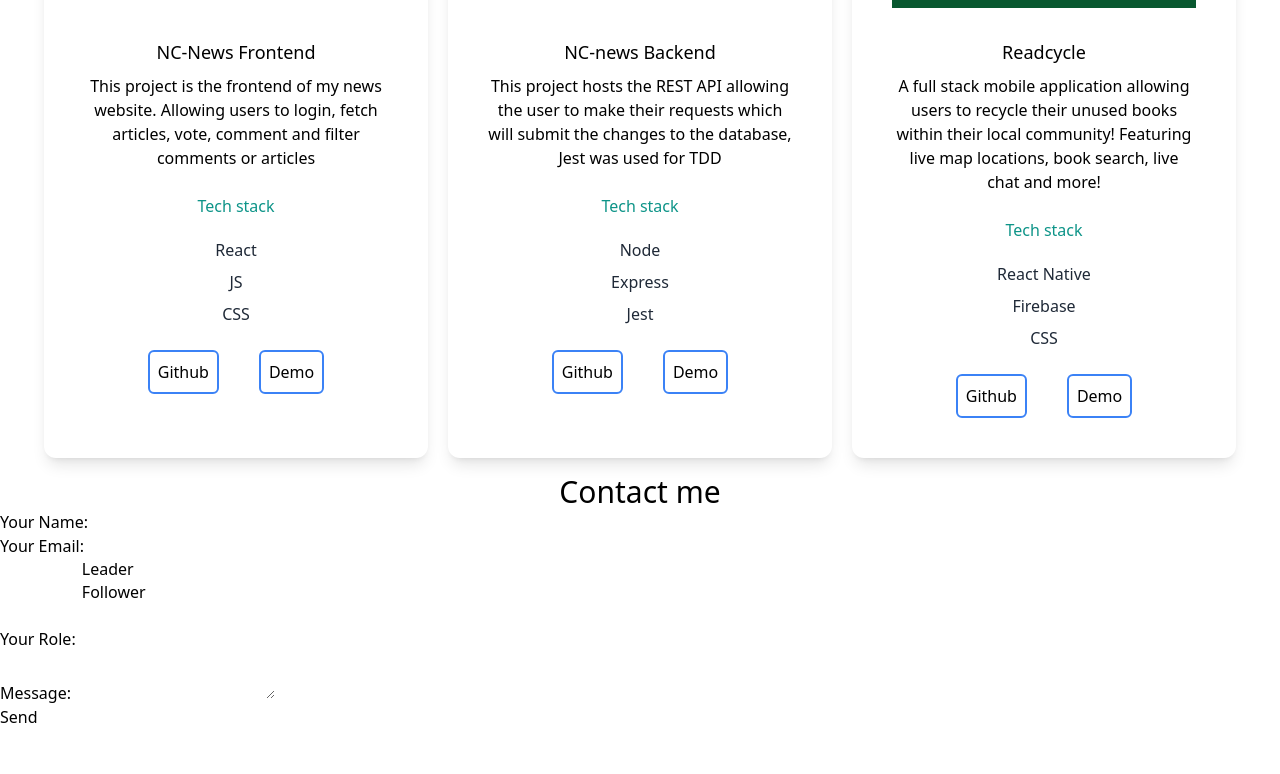
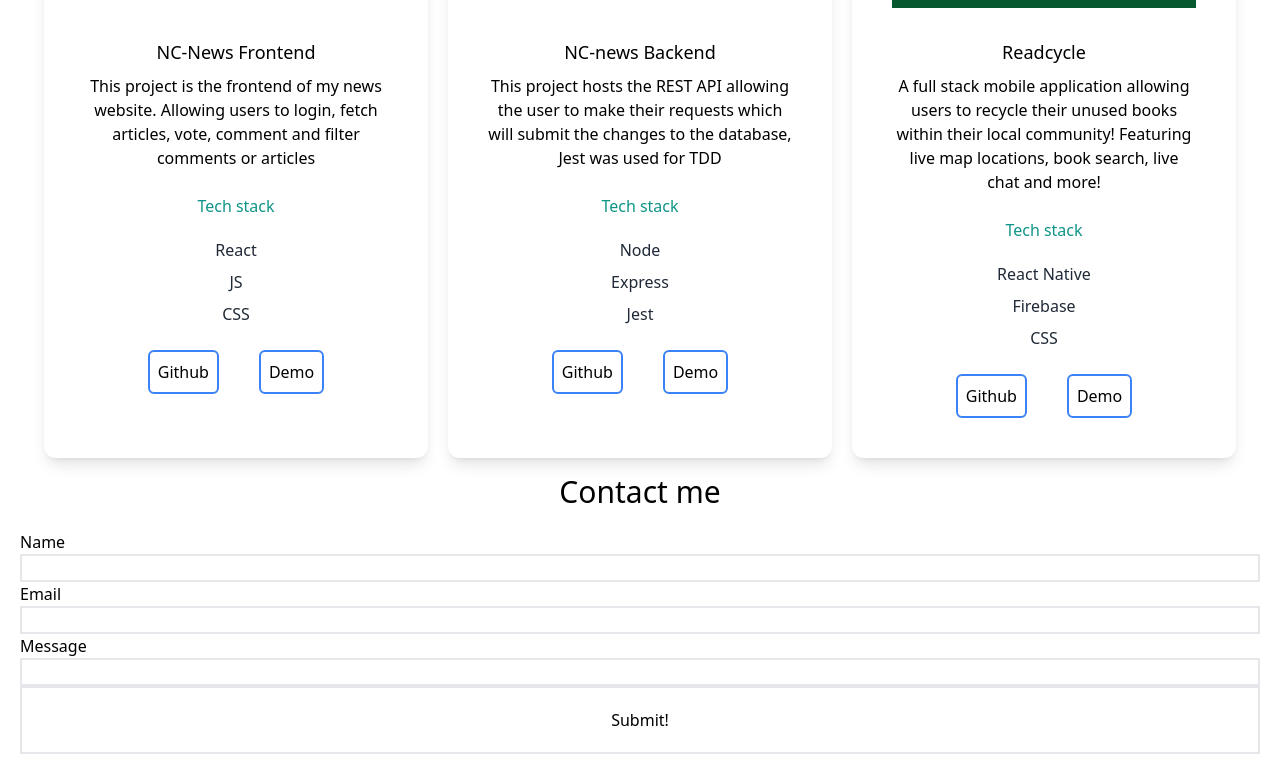
Before and after one commit to Henry-WL/portfolio, a React (Vite) app: page / in a window 1280 px wide. Shown: the part 964-1738 px from the top of the page. Before the commit the page ends 1693 px from the top, so only its background shows below. Built offline with nearby package versions, Linux system fonts and the light colour scheme.

Commit message:
form changes

```diff
--- a/src/App.jsx
+++ b/src/App.jsx
@@ -235,9 +235,11 @@ function App() {
           <h3 className="text-center text-3xl">Contact me</h3>
 
 
-          <div className="">
+          <div>
 
-          {/* <form name="contact" method="POST" data-netlify="true" className="flex flex-col p-5">
+          <form name="contact" method="POST" data-netlify="true" className="flex flex-col p-5">
+          <input type="hidden" name="form-name" value="contact" />
+
             <label htmlFor="">Name</label>
             <input type="text" id="name" name="name" className="border-2"/>
 
@@ -249,32 +251,7 @@ function App() {
 
 
             <button type="submit" className="border-2 p-5 hover:bg-blue-400">Submit!</button>
-          </form> */}
-
-<form name="contact" method="POST" data-netlify="true">
-<input type="hidden" name="form-name" value="contact" />
-
-  <p>
-    <label>Your Name: <input type="text" name="name" /></label>
-  </p>
-  <p>
-    <label>Your Email: <input type="email" name="email" /></label>
-  </p>
-  <p>
-    <label>Your Role: <select name="role[]" multiple>
-      <option value="leader">Leader</option>
-      <option value="follower">Follower</option>
-    </select></label>
-  </p>
-  <p>
-    <label>Message: <textarea name="message"></textarea></label>
-  </p>
-  <p>
-    <button type="submit">Send</button>
-  </p>
-</form>
-
-
+          </form>
           </div>
         </section>
       </main>
```
